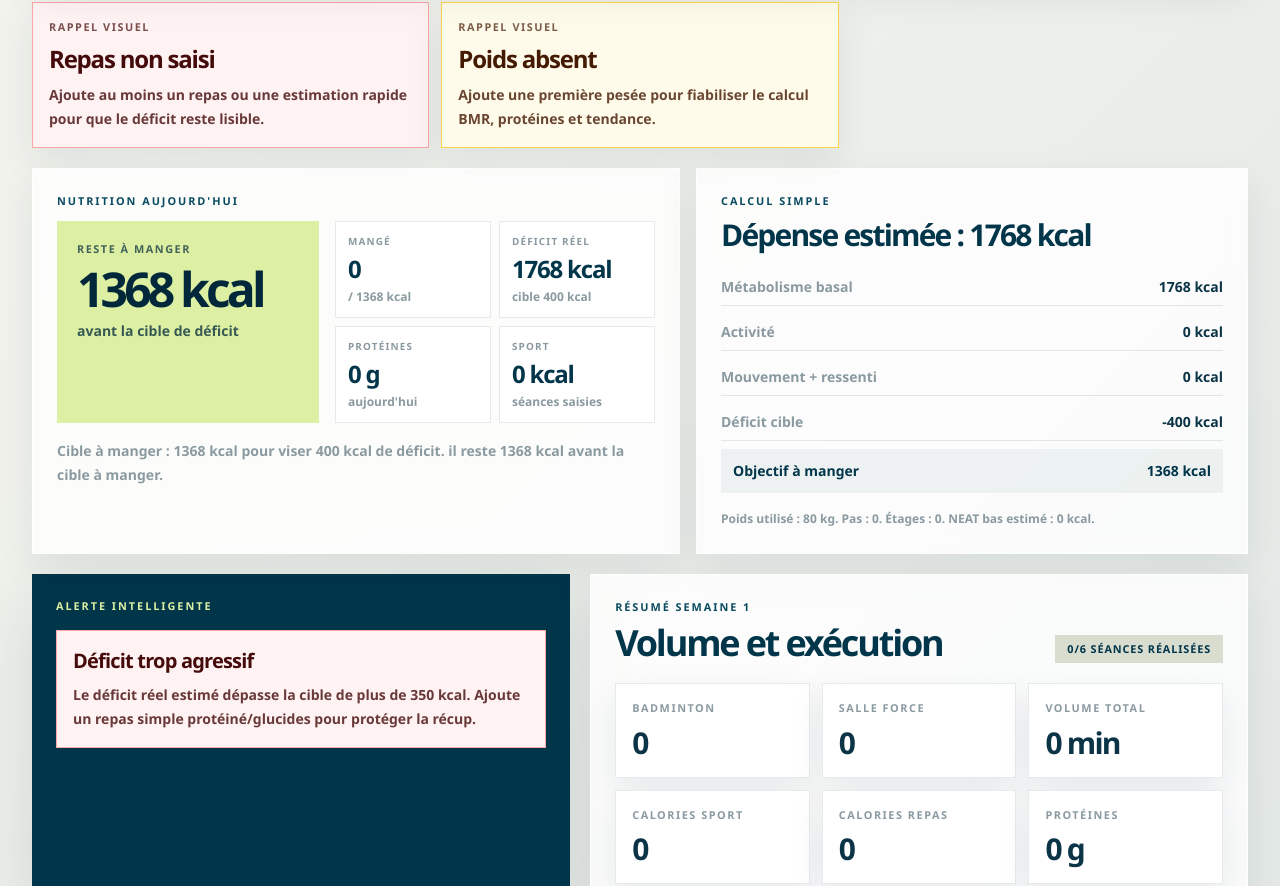
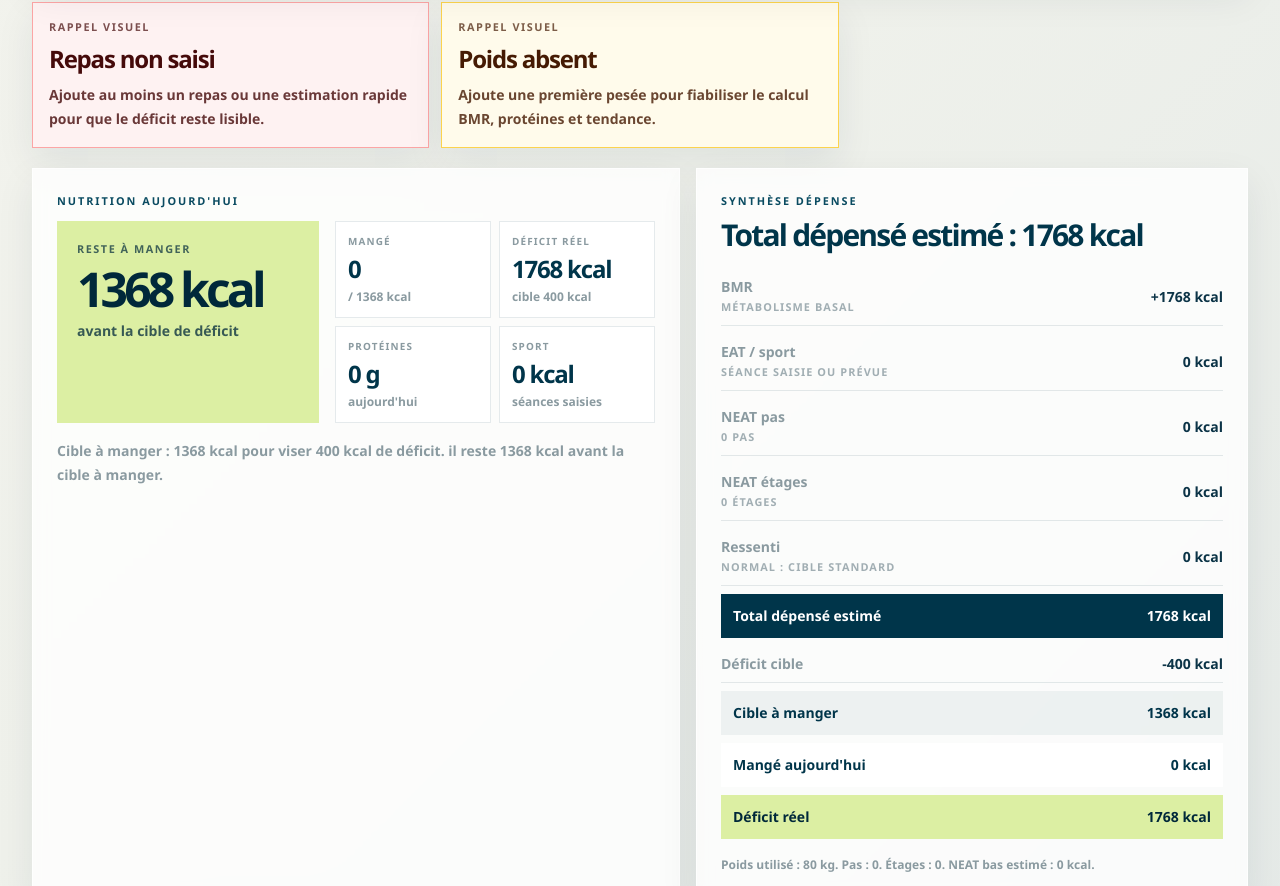
Before and after one commit to lbelhomme-pc/sport-perso, a React (Vite) app: page / in a window 1280 px wide. Shown: the part 700-1586 px from the top of the page. Built offline with nearby package versions, Linux system fonts and the light colour scheme.

Commit message:
Add calorie expenditure breakdown

```diff
--- a/src/pages/DashboardPage.tsx
+++ b/src/pages/DashboardPage.tsx
@@ -59,6 +59,18 @@ function CompactStat({ label, value, hint }: { label: string; value: string | nu
       <p className="text-[0.62rem] font-black uppercase tracking-[0.12em] text-muted">{label}</p>
       <p className="mt-1 font-display text-2xl font-black tracking-[-0.05em] text-petrol-800">{value}</p>
       {hint ? <p className="mt-1 text-xs font-bold text-muted">{hint}</p> : null}
+    </div>
+  );
+}
+
+function CalorieBreakdownLine({ label, value, hint }: { label: string; value: number; hint?: string }) {
+  return (
+    <div className="flex items-center justify-between border-b border-petrol-800/10 py-2 text-sm font-bold">
+      <span>
+        <span className="block text-muted">{label}</span>
+        {hint ? <span className="block text-[0.68rem] font-black uppercase tracking-[0.1em] text-muted/80">{hint}</span> : null}
+      </span>
+      <span>{signedCalories(value)}</span>
     </div>
   );
 }
@@ -351,30 +363,35 @@ export default function DashboardPage() {
         </SectionCard>
 
         <SectionCard className="p-5 sm:p-6">
-          <p className="eyebrow">Calcul simple</p>
+          <p className="eyebrow">Synthèse dépense</p>
           <h2 className="mt-2 font-display text-3xl font-black tracking-[-0.06em] text-petrol-800">
-            Dépense estimée : {dashboard.adaptiveCalorieTarget.maintenanceTarget} kcal
+            Total dépensé estimé : {dashboard.adaptiveCalorieTarget.maintenanceTarget} kcal
           </h2>
           <div className="mt-4 grid gap-2">
-            <div className="flex items-center justify-between border-b border-petrol-800/10 py-2 text-sm font-bold">
-              <span className="text-muted">Métabolisme basal</span>
-              <span>{dashboard.adaptiveCalorieTarget.base} kcal</span>
-            </div>
-            <div className="flex items-center justify-between border-b border-petrol-800/10 py-2 text-sm font-bold">
-              <span className="text-muted">Activité</span>
-              <span>{signedCalories(dashboard.adaptiveCalorieTarget.activityFuel)}</span>
-            </div>
-            <div className="flex items-center justify-between border-b border-petrol-800/10 py-2 text-sm font-bold">
-              <span className="text-muted">Mouvement + ressenti</span>
-              <span>{signedCalories(dashboard.adaptiveCalorieTarget.neatCalories + dashboard.adaptiveCalorieTarget.feelingFuel)}</span>
+            <CalorieBreakdownLine label="BMR" value={dashboard.adaptiveCalorieTarget.base} hint="métabolisme basal" />
+            <CalorieBreakdownLine label="EAT / sport" value={dashboard.adaptiveCalorieTarget.activityFuel} hint="séance saisie ou prévue" />
+            <CalorieBreakdownLine label="NEAT pas" value={dashboard.adaptiveCalorieTarget.stepsNeatCalories} hint={`${steps} pas`} />
+            <CalorieBreakdownLine label="NEAT étages" value={dashboard.adaptiveCalorieTarget.floorsNeatCalories} hint={`${floors} étages`} />
+            <CalorieBreakdownLine label="Ressenti" value={dashboard.adaptiveCalorieTarget.feelingFuel} hint={dashboard.adaptiveCalorieTarget.feelingLabel} />
+            <div className="flex items-center justify-between bg-petrol-800 p-3 text-sm font-black text-white">
+              <span>Total dépensé estimé</span>
+              <span>{dashboard.adaptiveCalorieTarget.maintenanceTarget} kcal</span>
             </div>
             <div className="flex items-center justify-between border-b border-petrol-800/10 py-2 text-sm font-bold">
               <span className="text-muted">Déficit cible</span>
               <span>-{dashboard.adaptiveCalorieTarget.targetDeficit} kcal</span>
             </div>
             <div className="flex items-center justify-between bg-mist/60 p-3 text-sm font-black text-petrol-800">
-              <span>Objectif à manger</span>
+              <span>Cible à manger</span>
               <span>{dashboard.adaptiveCalorieTarget.target} kcal</span>
+            </div>
+            <div className="flex items-center justify-between bg-white p-3 text-sm font-black text-petrol-800">
+              <span>Mangé aujourd'hui</span>
+              <span>{Math.round(dashboard.todayMealTotals.calories)} kcal</span>
+            </div>
+            <div className="flex items-center justify-between bg-limeSoft p-3 text-sm font-black text-petrol-900">
+              <span>{balanceTitle(dashboard.dailyDeficit)}</span>
+              <span>{balanceLabel(dashboard.dailyDeficit)}</span>
             </div>
           </div>
           <p className="mt-4 text-xs font-bold leading-5 text-muted">
--- a/src/pages/MealsPage.tsx
+++ b/src/pages/MealsPage.tsx
@@ -24,6 +24,10 @@ function NutritionStat({ label, value, hint }: { label: string; value: string |
       {hint ? <p className="mt-1 text-xs font-bold text-muted">{hint}</p> : null}
     </div>
   );
+}
+
+function signedCalories(value: number) {
+  return value > 0 ? `+${Math.round(value)} kcal` : `${Math.round(value)} kcal`;
 }
 
 function balanceLabel(deficit: number) {
@@ -218,8 +222,38 @@ export default function MealsPage() {
             <div className="flex flex-wrap gap-2 text-xs font-black uppercase tracking-[0.08em] text-petrol-800">
               <span className="chip">Glucides {Math.round(totals.carbs)} g</span>
               <span className="chip">Lipides {Math.round(totals.fat)} g</span>
-              <span className="chip">BMR {adaptiveCalorieTarget.base} kcal</span>
-              <span className="chip">Objectif {adaptiveCalorieTarget.target} kcal</span>
+              <span className="chip">Dépense totale {adaptiveCalorieTarget.maintenanceTarget} kcal</span>
+              <span className="chip">Cible à manger {adaptiveCalorieTarget.target} kcal</span>
+            </div>
+
+            <div className="grid gap-2 border border-petrol-800/10 bg-mist/45 p-3 text-sm font-bold sm:grid-cols-3">
+              <div>
+                <p className="text-[0.62rem] font-black uppercase tracking-[0.12em] text-muted">BMR</p>
+                <p className="mt-1 text-petrol-800">{adaptiveCalorieTarget.base} kcal</p>
+              </div>
+              <div>
+                <p className="text-[0.62rem] font-black uppercase tracking-[0.12em] text-muted">EAT / sport</p>
+                <p className="mt-1 text-petrol-800">{signedCalories(adaptiveCalorieTarget.activityFuel)}</p>
+              </div>
+              <div>
+                <p className="text-[0.62rem] font-black uppercase tracking-[0.12em] text-muted">NEAT</p>
+                <p className="mt-1 text-petrol-800">
+                  {adaptiveCalorieTarget.neatCalories} kcal
+                  <span className="text-muted"> ({adaptiveCalorieTarget.stepsNeatCalories} pas + {adaptiveCalorieTarget.floorsNeatCalories} étages)</span>
+                </p>
+              </div>
+              <div>
+                <p className="text-[0.62rem] font-black uppercase tracking-[0.12em] text-muted">Ressenti</p>
+                <p className="mt-1 text-petrol-800">{signedCalories(adaptiveCalorieTarget.feelingFuel)}</p>
+              </div>
+              <div>
+                <p className="text-[0.62rem] font-black uppercase tracking-[0.12em] text-muted">Total dépensé</p>
+                <p className="mt-1 text-petrol-800">{adaptiveCalorieTarget.maintenanceTarget} kcal</p>
+              </div>
+              <div>
+                <p className="text-[0.62rem] font-black uppercase tracking-[0.12em] text-muted">{balanceTitle(dailyDeficit)}</p>
+                <p className="mt-1 text-petrol-800">{balanceLabel(dailyDeficit)}</p>
+              </div>
             </div>
 
             <div className="grid gap-4 sm:grid-cols-2">
```
